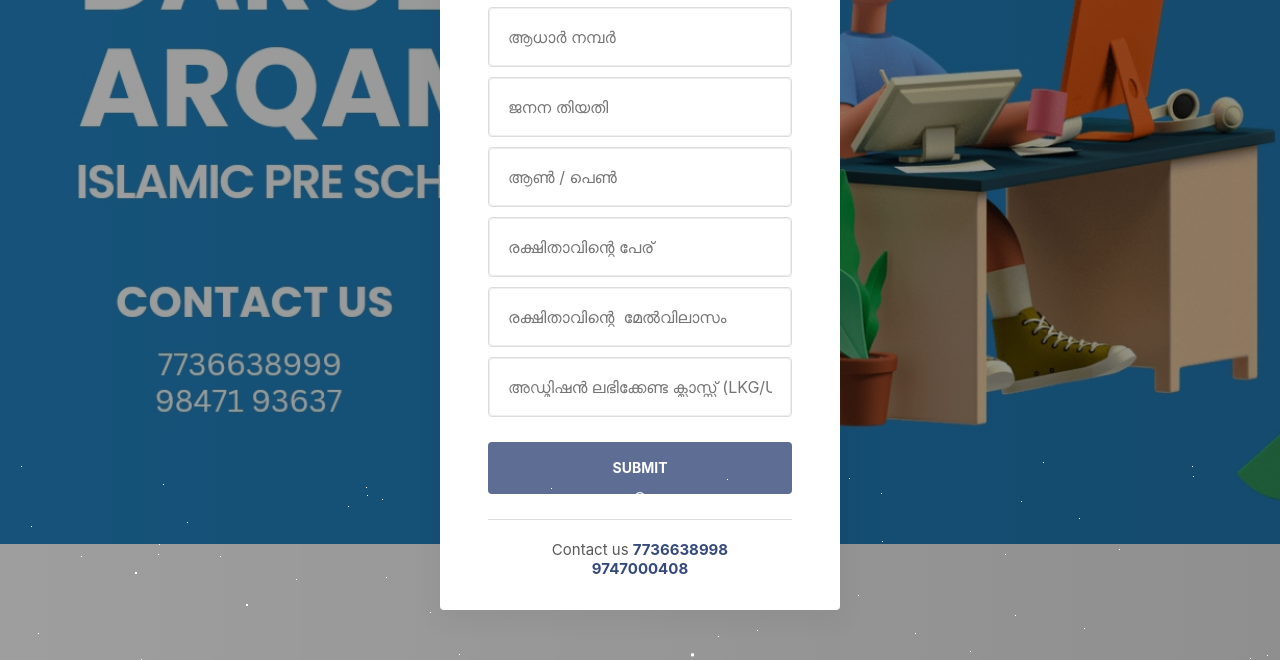
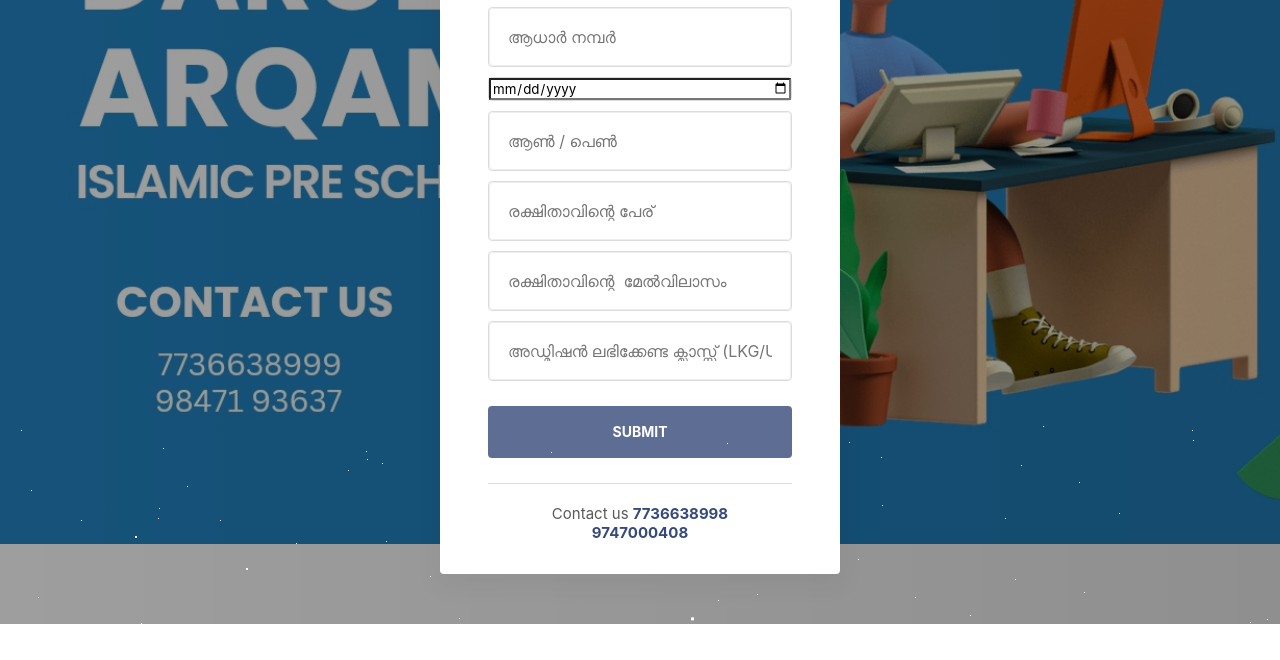
Before and after one commit to fasalmp/DARULARQAM, a plain HTML site: page index.html in a window 1280 px wide. Shown: the part 256-916 px from the top of the page. After the commit the page ends 880 px from the top, so only its background shows below. Drawn offline with nearby package versions, Linux system fonts and the light colour scheme.

Commit message:
Update index.html

```diff
--- a/index.html
+++ b/index.html
@@ -36,7 +36,8 @@ Author URL: http://w3layouts.com
 							<input type="text" name="adhar Number" placeholder="ആധാർ നമ്പർ" required="" autofocus>
 						</div>
 						<div class="form-input">
-							<input type="text" name="date of Birth" placeholder="ജനന തിയതി" required="">
+
+							<input type="date" name="date of Birth" placeholder="ജനന തിയതി" required="">
 
 						</div>
 						<div class="form-input">
```
